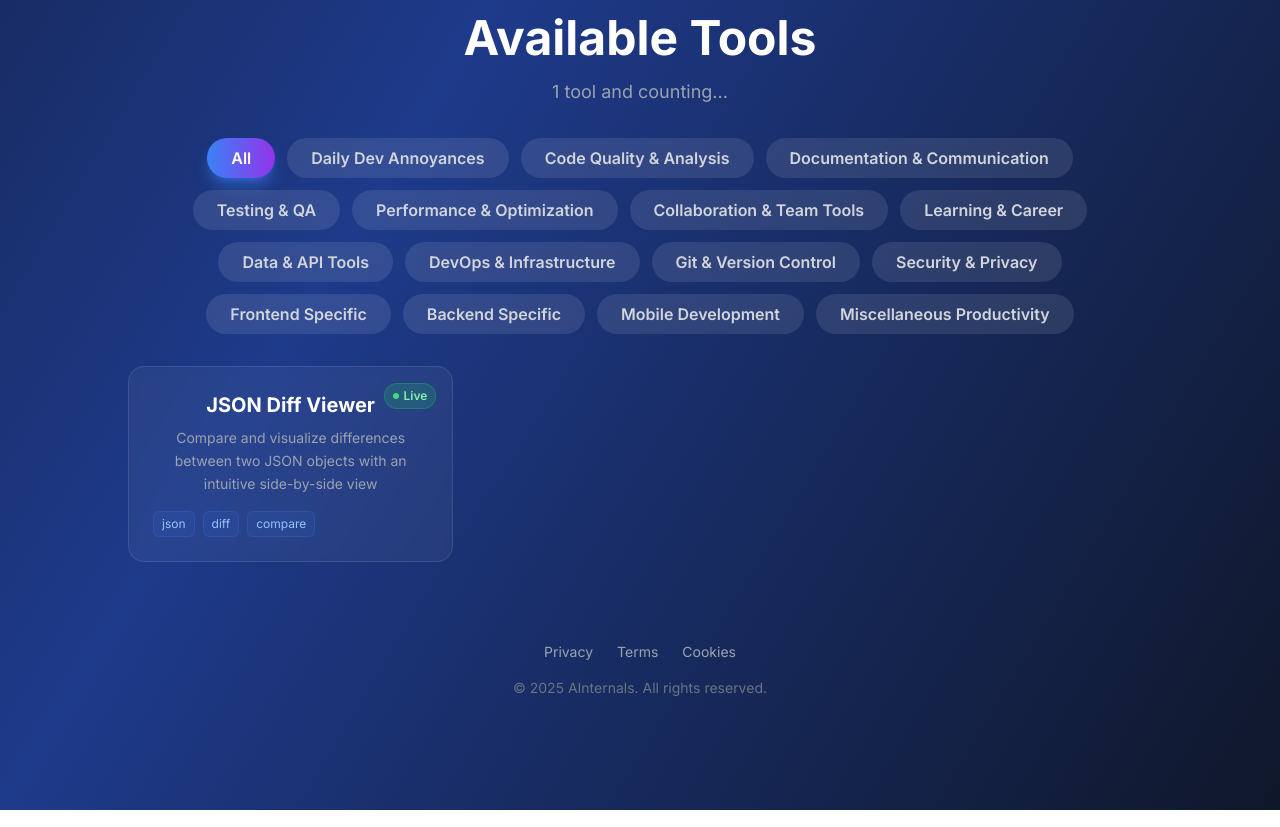
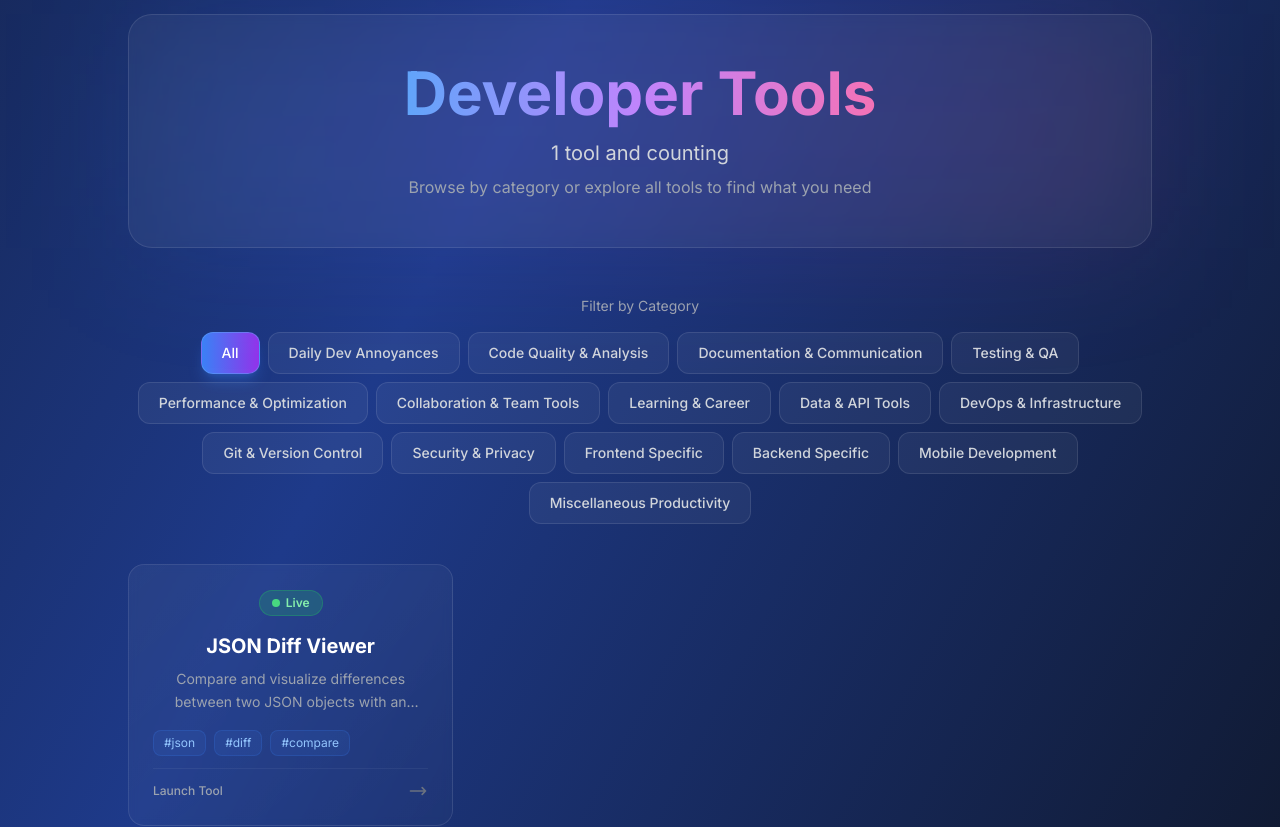
Before and after one commit to ViswanathanStartup/ainternalshomepage, a Next.js app: page / in a window 1280 px wide. Shown: the part 1300-2127 px from the top of the page. Built offline with nearby package versions, Linux system fonts and the light colour scheme.

Commit message:
improved design

```diff
--- a/app/page.tsx
+++ b/app/page.tsx
@@ -189,36 +189,71 @@ export default function Home() {
               initial={{ opacity: 0, y: 30 }}
               animate={{ opacity: 1, y: 0 }}
               transition={{ delay: 1.4, duration: 0.8 }}
-              className="w-full max-w-6xl mx-auto"
+              className="w-full max-w-7xl mx-auto"
             >
-              {/* Section Title */}
-              <div className="text-center mb-8">
-                <h2 className="text-4xl md:text-5xl font-bold text-white mb-4">
-                  Available Tools
+              {/* Section Header with Gradient Background */}
+              <div className="relative mb-12 text-center">
+                <div className="absolute inset-0 bg-gradient-to-r from-blue-500/10 via-purple-500/10 to-pink-500/10 blur-3xl"></div>
+                <div className="relative bg-white/5 backdrop-blur-sm border border-white/10 rounded-3xl p-8 md:p-12">
+                  <motion.div
+                    initial={{ scale: 0.9, opacity: 0 }}
+                    animate={{ scale: 1, opacity: 1 }}
+                    transition={{ delay: 1.6, duration: 0.6 }}
+                  >
+                    <h2 className="text-4xl md:text-6xl font-bold mb-4">
+                      <span className="bg-gradient-to-r from-blue-400 via-purple-400 to-pink-400 bg-clip-text text-transparent">
+                        Developer Tools
+                      </span>
                     </h2>
-                <p className="text-gray-400 text-lg">
-                  {tools.length} tool{tools.length !== 1 ? 's' : ''} and counting...
+                    <p className="text-gray-300 text-lg md:text-xl mb-2">
+                      {tools.length} tool{tools.length !== 1 ? 's' : ''} and counting
                     </p>
+                    <p className="text-gray-400 text-sm md:text-base">
+                      Browse by category or explore all tools to find what you need
+                    </p>
+                  </motion.div>
+                </div>
               </div>
 
-              {/* Category Filter */}
-              <div className="flex flex-wrap justify-center gap-3 mb-8">
+              {/* Category Filter - Redesigned */}
+              <div className="mb-10">
+                <p className="text-gray-400 text-sm text-center mb-4">Filter by Category</p>
+                <div className="flex flex-wrap justify-center gap-2">
                   {categories.map((category) => (
-                  <button
+                    <motion.button
                       key={category}
                       onClick={() => setSelectedCategory(category)}
-                    className={`px-6 py-2 rounded-full font-semibold transition-all duration-300 ${
+                      whileHover={{ scale: 1.05 }}
+                      whileTap={{ scale: 0.95 }}
+                      className={`px-5 py-2.5 rounded-xl font-medium transition-all duration-300 text-sm ${
                         selectedCategory === category
-                        ? 'bg-gradient-to-r from-blue-500 to-purple-600 text-white shadow-lg shadow-blue-500/50'
-                        : 'bg-white/10 text-gray-300 hover:bg-white/20'
+                          ? 'bg-gradient-to-r from-blue-500 to-purple-600 text-white shadow-lg shadow-blue-500/30 border border-blue-400/50'
+                          : 'bg-white/5 text-gray-300 hover:bg-white/10 border border-white/10 hover:border-white/20'
                       }`}
                     >
                       {category}
-                  </button>
+                    </motion.button>
                   ))}
                 </div>
+              </div>
 
-              {/* Tools Grid */}
+              {/* Tools Count Indicator */}
+              {selectedCategory !== 'All' && (
+                <motion.div
+                  initial={{ opacity: 0, y: -10 }}
+                  animate={{ opacity: 1, y: 0 }}
+                  className="text-center mb-6"
+                >
+                  <span className="inline-flex items-center gap-2 px-4 py-2 bg-blue-500/10 text-blue-300 rounded-full text-sm border border-blue-500/20">
+                    <svg className="w-4 h-4" fill="currentColor" viewBox="0 0 20 20">
+                      <path d="M3 4a1 1 0 011-1h12a1 1 0 011 1v2a1 1 0 01-1 1H4a1 1 0 01-1-1V4zM3 10a1 1 0 011-1h6a1 1 0 011 1v6a1 1 0 01-1 1H4a1 1 0 01-1-1v-6zM14 9a1 1 0 00-1 1v6a1 1 0 001 1h2a1 1 0 001-1v-6a1 1 0 00-1-1h-2z" />
+                    </svg>
+                    {filteredTools.length} tool{filteredTools.length !== 1 ? 's' : ''} in {selectedCategory}
+                  </span>
+                </motion.div>
+              )}
+
+              {/* Tools Grid - Enhanced Design */}
               <div className="grid grid-cols-1 md:grid-cols-2 lg:grid-cols-3 gap-6">
                 {filteredTools.map((tool, index) => (
                   <motion.a
@@ -226,45 +261,64 @@ export default function Home() {
                     href={tool.url}
                     initial={{ opacity: 0, y: 20 }}
                     animate={{ opacity: 1, y: 0 }}
-                    transition={{ delay: 1.6 + index * 0.1, duration: 0.5 }}
-                    className="group relative bg-white/5 backdrop-blur-sm border border-white/10 rounded-2xl p-6 hover:bg-white/10 hover:border-blue-400/50 transition-all duration-300 hover:shadow-xl hover:shadow-blue-500/20 hover:-translate-y-1"
+                    transition={{ delay: 1.8 + index * 0.05, duration: 0.4 }}
+                    className="group relative bg-gradient-to-br from-white/5 to-white/[0.02] backdrop-blur-sm border border-white/10 rounded-2xl p-6 hover:from-white/10 hover:to-white/5 hover:border-blue-400/50 transition-all duration-300 hover:shadow-2xl hover:shadow-blue-500/20 hover:-translate-y-2"
                   >
+                    {/* Hover Glow Effect */}
+                    <div className="absolute inset-0 bg-gradient-to-br from-blue-500/0 to-purple-500/0 group-hover:from-blue-500/5 group-hover:to-purple-500/5 rounded-2xl transition-all duration-300"></div>
+
+                    <div className="relative">
                       {/* Status Badge */}
+                      <div className="flex justify-between items-start mb-4">
+                        <div className="flex-1">
                           {tool.status === 'live' && (
-                      <div className="absolute top-4 right-4">
-                        <span className="flex items-center gap-1 px-2 py-1 bg-green-500/20 text-green-300 text-xs font-semibold rounded-full border border-green-500/30">
-                          <span className="w-1.5 h-1.5 bg-green-400 rounded-full animate-pulse"></span>
+                            <span className="inline-flex items-center gap-1.5 px-3 py-1 bg-green-500/20 text-green-300 text-xs font-semibold rounded-full border border-green-500/30">
+                              <span className="w-2 h-2 bg-green-400 rounded-full animate-pulse"></span>
                               Live
                             </span>
+                          )}
+                          {tool.status === 'coming-soon' && (
+                            <span className="inline-flex items-center gap-1.5 px-3 py-1 bg-amber-500/20 text-amber-300 text-xs font-semibold rounded-full border border-amber-500/30">
+                              <svg className="w-3 h-3" fill="currentColor" viewBox="0 0 20 20">
+                                <path fillRule="evenodd" d="M10 18a8 8 0 100-16 8 8 0 000 16zm1-12a1 1 0 10-2 0v4a1 1 0 00.293.707l2.828 2.829a1 1 0 101.415-1.415L11 9.586V6z" clipRule="evenodd" />
+                              </svg>
+                              Coming Soon
+                            </span>
+                          )}
                         </div>
-                    )}
+                      </div>
 
+                      {/* Tool Info */}
                       <div className="mb-4">
-                      <h3 className="text-xl font-bold text-white mb-2 group-hover:text-blue-300 transition-colors">
+                        <h3 className="text-xl font-bold text-white mb-2 group-hover:text-transparent group-hover:bg-gradient-to-r group-hover:from-blue-300 group-hover:to-purple-300 group-hover:bg-clip-text transition-all duration-300">
                           {tool.name}
                         </h3>
-                      <p className="text-gray-400 text-sm leading-relaxed">
+                        <p className="text-gray-400 text-sm leading-relaxed line-clamp-2">
                           {tool.description}
                         </p>
                       </div>
 
                       {/* Tags */}
-                    <div className="flex flex-wrap gap-2">
+                      <div className="flex flex-wrap gap-2 mb-3">
                         {tool.tags.slice(0, 3).map((tag) => (
                           <span
                             key={tag}
-                          className="px-2 py-1 bg-blue-500/10 text-blue-300 text-xs rounded-md border border-blue-500/20"
+                            className="px-2.5 py-1 bg-blue-500/10 text-blue-300 text-xs rounded-lg border border-blue-500/20 group-hover:bg-blue-500/20 transition-colors"
                           >
-                          {tag}
+                            #{tag}
                           </span>
                         ))}
                       </div>
 
-                    {/* Arrow Icon */}
-                    <div className="absolute bottom-6 right-6 opacity-0 group-hover:opacity-100 transition-opacity">
-                      <svg className="w-5 h-5 text-blue-400" fill="none" stroke="currentColor" viewBox="0 0 24 24">
+                      {/* Launch Button */}
+                      <div className="flex items-center justify-between pt-3 border-t border-white/5 group-hover:border-white/10 transition-colors">
+                        <span className="text-gray-400 text-xs font-medium group-hover:text-blue-300 transition-colors">
+                          {tool.status === 'live' ? 'Launch Tool' : 'Notify Me'}
+                        </span>
+                        <svg className="w-5 h-5 text-gray-500 group-hover:text-blue-400 group-hover:translate-x-1 transition-all" fill="none" stroke="currentColor" viewBox="0 0 24 24">
                           <path strokeLinecap="round" strokeLinejoin="round" strokeWidth={2} d="M17 8l4 4m0 0l-4 4m4-4H3" />
                         </svg>
+                      </div>
                     </div>
                   </motion.a>
                 ))}
@@ -272,9 +326,17 @@ export default function Home() {
 
               {/* Coming Soon Message */}
               {filteredTools.length === 0 && (
-                <div className="text-center py-12">
-                  <p className="text-gray-400 text-lg">No tools in this category yet. Stay tuned!</p>
-                </div>
+                <motion.div
+                  initial={{ opacity: 0 }}
+                  animate={{ opacity: 1 }}
+                  className="text-center py-16 bg-white/5 backdrop-blur-sm border border-white/10 rounded-2xl"
+                >
+                  <svg className="w-16 h-16 mx-auto mb-4 text-gray-500" fill="none" stroke="currentColor" viewBox="0 0 24 24">
+                    <path strokeLinecap="round" strokeLinejoin="round" strokeWidth={2} d="M20 13V6a2 2 0 00-2-2H6a2 2 0 00-2 2v7m16 0v5a2 2 0 01-2 2H6a2 2 0 01-2-2v-5m16 0h-2.586a1 1 0 00-.707.293l-2.414 2.414a1 1 0 01-.707.293h-3.172a1 1 0 01-.707-.293l-2.414-2.414A1 1 0 006.586 13H4" />
+                  </svg>
+                  <p className="text-gray-400 text-lg font-medium">No tools in this category yet</p>
+                  <p className="text-gray-500 text-sm mt-2">Check back soon! We're constantly adding new tools.</p>
+                </motion.div>
               )}
             </motion.div>
           </motion.div>
```
Lines whose indentation alone changed are shown as unchanged.
